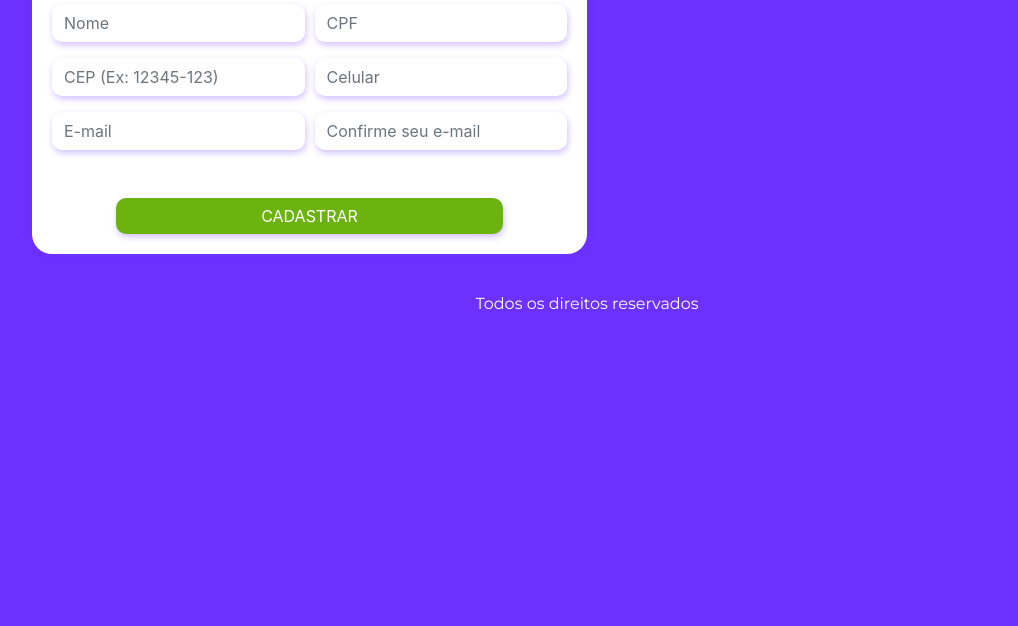
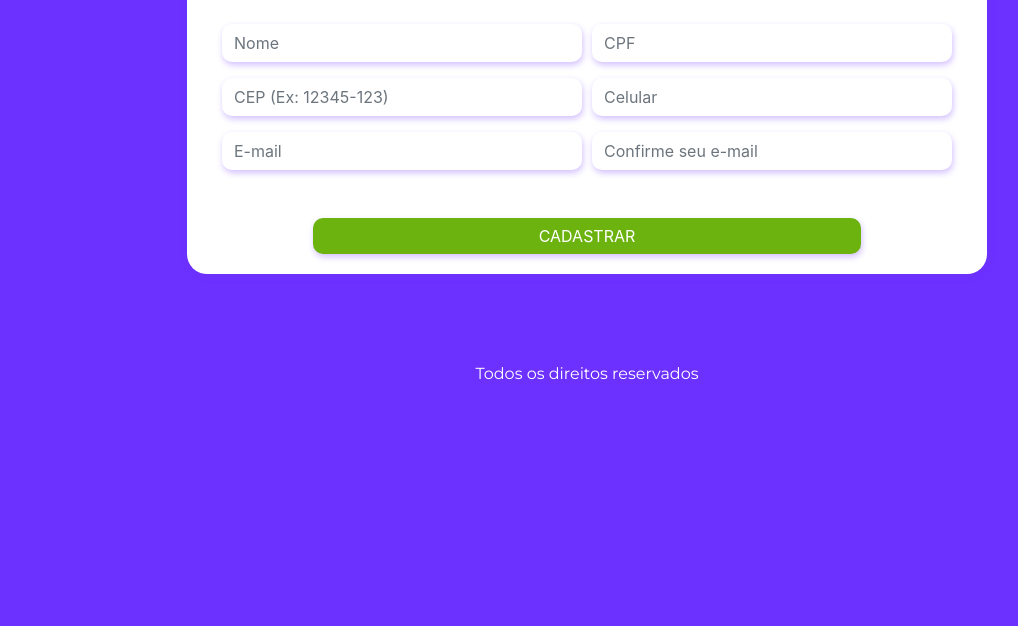
Before and after one commit to joilsonmslopes/form-validation-with-js, a plain HTML site: page index.html in a window 1280 px wide. Shown: the part 174-800 px from the top of the page, without its empty margins (53-1071 px from the left). Drawn offline with nearby package versions, Linux system fonts and the light colour scheme.

Commit message:
chore: update style form-submit

```diff
--- a/css/style.scss
+++ b/css/style.scss
@@ -27,12 +27,15 @@ header {
     }
 }
 
+
 #form-submit {
     background-color: #fff;
     width: 100%;
     padding: 20px;
     border-radius: 20px;
     box-shadow: 1px 3px 6px rgba($color: $purple, $alpha: .3);
+    margin: 20px auto 20px auto;
+    max-width: 800px;
 
     h2 {
         font-family: 'Montserrat', sans-serif;
@@ -99,7 +102,9 @@ header {
     }
 }
 
+
 footer {
+    margin-top: 30px;
     h2 {
         font-size: 16px;
         font-family: 'Montserrat', sans-serif;
--- a/index.html
+++ b/index.html
@@ -22,8 +22,9 @@
                 </div>
             </header>
 
-            <section>
-                <div class="col-md-6" id="form-submit">
+            <section id=form-submit>
+                <div class="row">
+                    <div class="col-12">
                         <h2 class="mb-4 text-center text-uppercase">Faça seu cadastro</h2>
                         <form action="ok.html" method="get" id="formSubmit">
                             <div class="form-row">
@@ -110,8 +111,6 @@
                             </div>
                         </form>
                     </div>
-                <div class="col-md-6">
-
                 </div>
             </section>
         </div>
```
Also changed, not shown: css/style.css, imgs/sign_up.png (added), 1 other file. Lines whose indentation alone changed are shown as unchanged.
